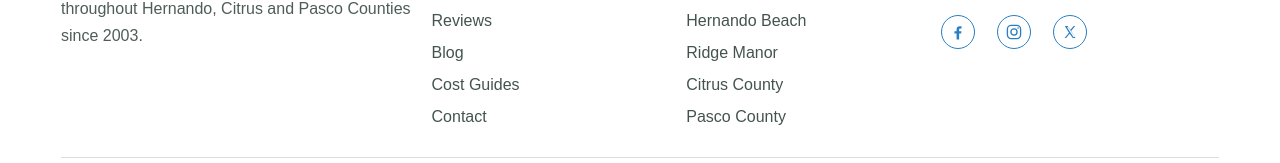
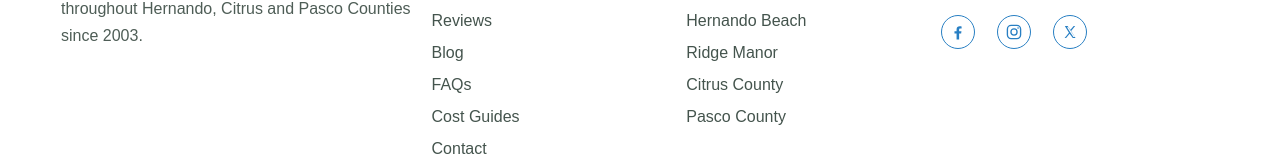
Before and after one commit to stylus1274/swift, a Next.js app: page / in a window 1280 px wide. Shown: the part 7596-7759 px from the top of the page. Built offline with nearby package versions, Linux system fonts and the light colour scheme.

Commit message:
Add FAQ hub to site footer

```diff
--- a/components/SiteFooter.tsx
+++ b/components/SiteFooter.tsx
@@ -8,7 +8,7 @@ export default function SiteFooter() {
         </div>
         <div className="footer-column">
           <h3>Site</h3>
-          <a href="/">Home</a><a href="/services">Services</a><a href="/gallery">Portfolio</a><a href="/about">About</a><a href="/reviews">Reviews</a><a href="/blog">Blog</a><a href="/cost-guides">Cost Guides</a><a href="/contact">Contact</a>
+          <a href="/">Home</a><a href="/services">Services</a><a href="/gallery">Portfolio</a><a href="/about">About</a><a href="/reviews">Reviews</a><a href="/blog">Blog</a><a href="/faq">FAQs</a><a href="/cost-guides">Cost Guides</a><a href="/contact">Contact</a>
         </div>
         <div className="footer-column">
           <h3>Area</h3>
```
